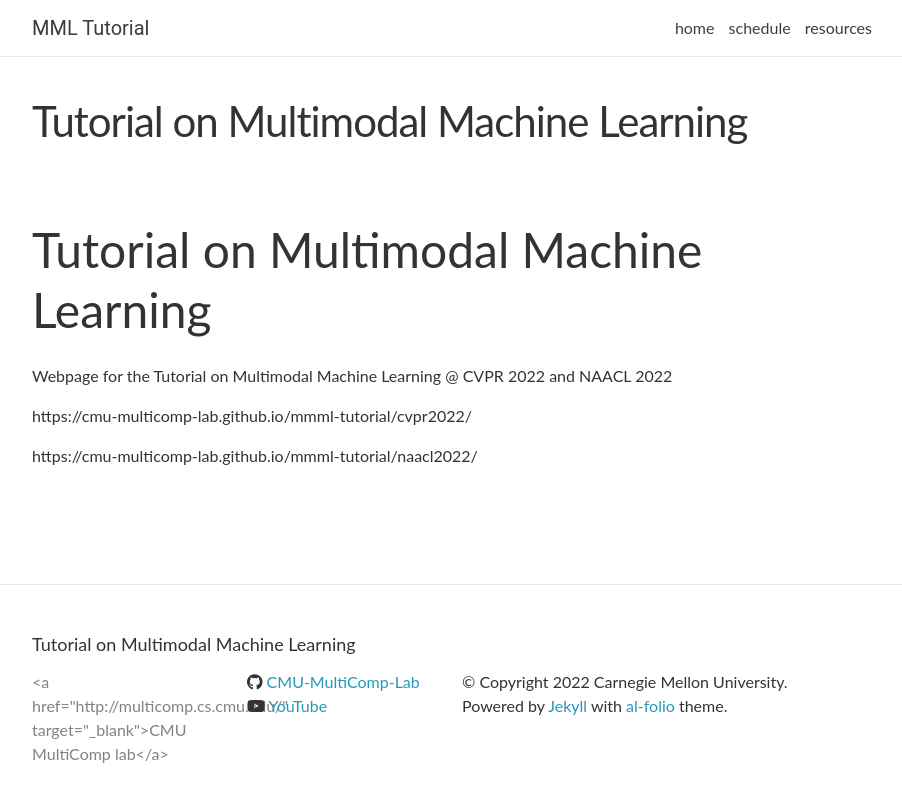
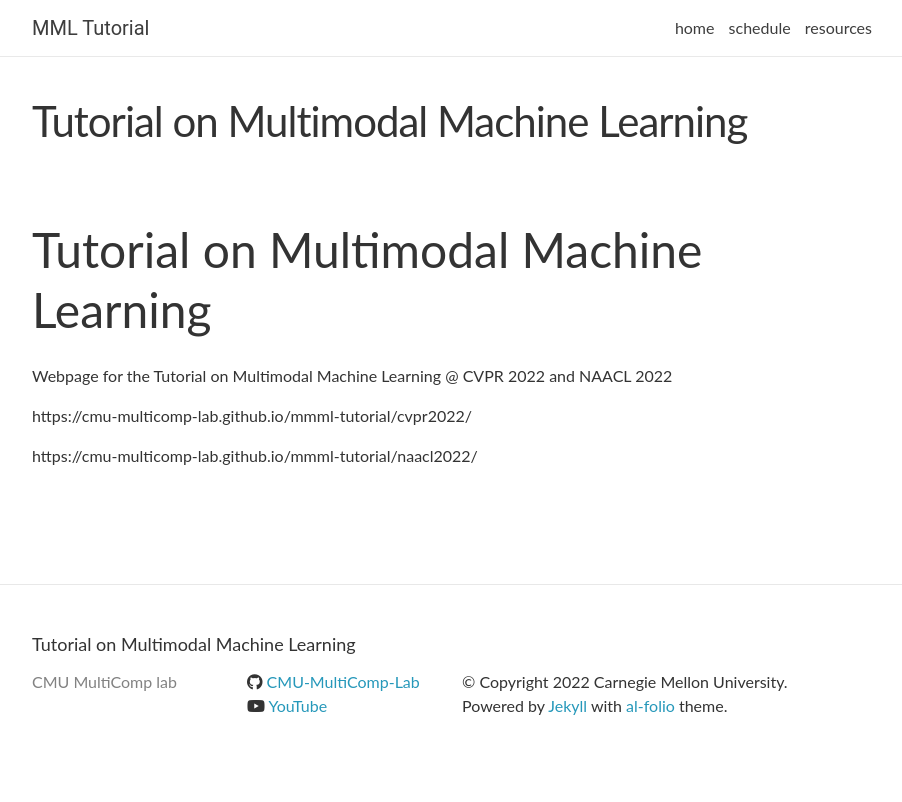
Before and after one commit to CMU-MultiComp-Lab/mmml-tutorial, a Jekyll site: the page built from README.md, in a window 1280 px wide. Shown: the top 802 px of the page, without its empty margins (188-1090 px from the left). Built offline with Jekyll 4.4.1, drawn with Linux system fonts in a browser that asks for light colours; nearby versions of some CDN libraries; our own code applies the rules of GitHub Pages for plain Markdown files; comment, search, counter and statistics services are not loaded; some of the changed lines change nothing that is shown.

Commit message:
Update _config.yml

```diff
--- a/_config.yml
+++ b/_config.yml
@@ -1,7 +1,7 @@
 # -----------------------------------------------------------------------------
 # Site settings
 # -----------------------------------------------------------------------------
-author: <a href="http://multicomp.cs.cmu.edu/" target="_blank">CMU MultiComp lab</a>
+author: CMU MultiComp lab
 name: MML Tutorial
 title: Tutorial on Multimodal Machine Learning
 email:
```
